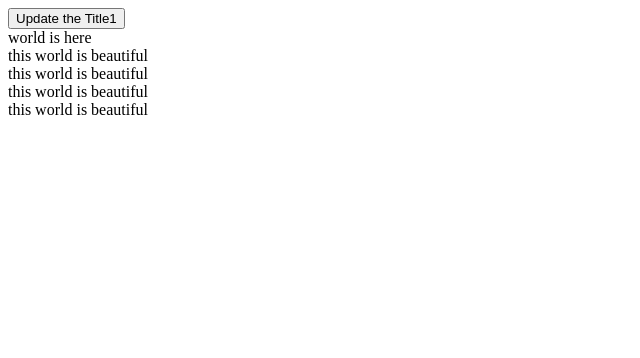
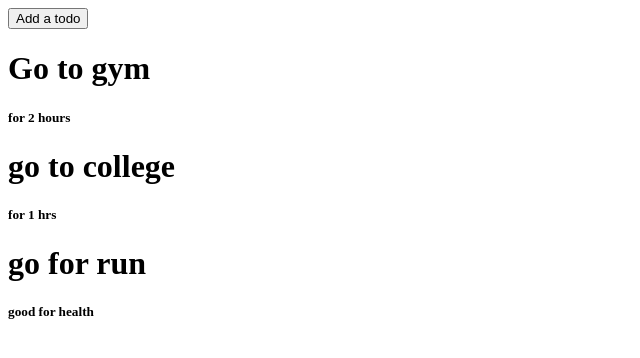
Before and after one commit to shashwatrajhack/React-JS, a React (Vite) app in the folder react-project/: page / in a window 1280 px wide. Shown: the top 358 px of the page, without its empty margins (0-640 px from the left). Built offline with nearby package versions, Linux system fonts and the light colour scheme.

Commit message:
key in react

```diff
--- a/react-project/src/App.jsx
+++ b/react-project/src/App.jsx
@@ -3,26 +3,56 @@
 //import { useState } from "react";
 //destructuring of fragment
 
+
+let counter=4;
 function App() {
-  const [title, setTitle] = useState("world is here");
+  const [todos, setTodos] = useState([
+    {
+      id:1,
+      title:"Go to gym",
+      description:"for 2 hours"
+    },
+    {
+      id:2,
+      title:"go to college",
+      description:"for 1 hrs"
+    },
+    {
+      id:3,
+      title:"go for run",
+      description:"good for health"
+    }
+  ]);
 
-  function updateTitle() {
-    setTitle("world is " + Math.random());
+  function addTodo(){
+    setTodos([...todos,{
+      id:counter++,
+      title:Math.random(),
+      description:Math.random()
+    }])
   }
-  return (
+
+   return (
     <Fragment>
-      <button onClick={updateTitle}>Update the Title1</button>
-      <Header title={title} />
-      <Header title="this world is beautiful" />
-      <Header title="this world is beautiful" />
-      <Header title="this world is beautiful" />
-      <Header title="this world is beautiful" />
+      <button onClick={addTodo}>Add a todo</button>
+      {todos.map(function(todo){
+        return <Todo key={todo.id} title={todo.title} description={todo.description} />
+      })}
+
     </Fragment>
   );
 }
 
-const Header = React.memo(function Header({title}) {
-  return <div>{title}</div>;
-});
+// eslint-disable-next-line react/prop-types
+function Todo({title,description}){
+
+  return <div>
+    <h1>{title}</h1>
+    <h5>{description}</h5>
+  </div>
+}
+
+
+
 
 export default App;
```
